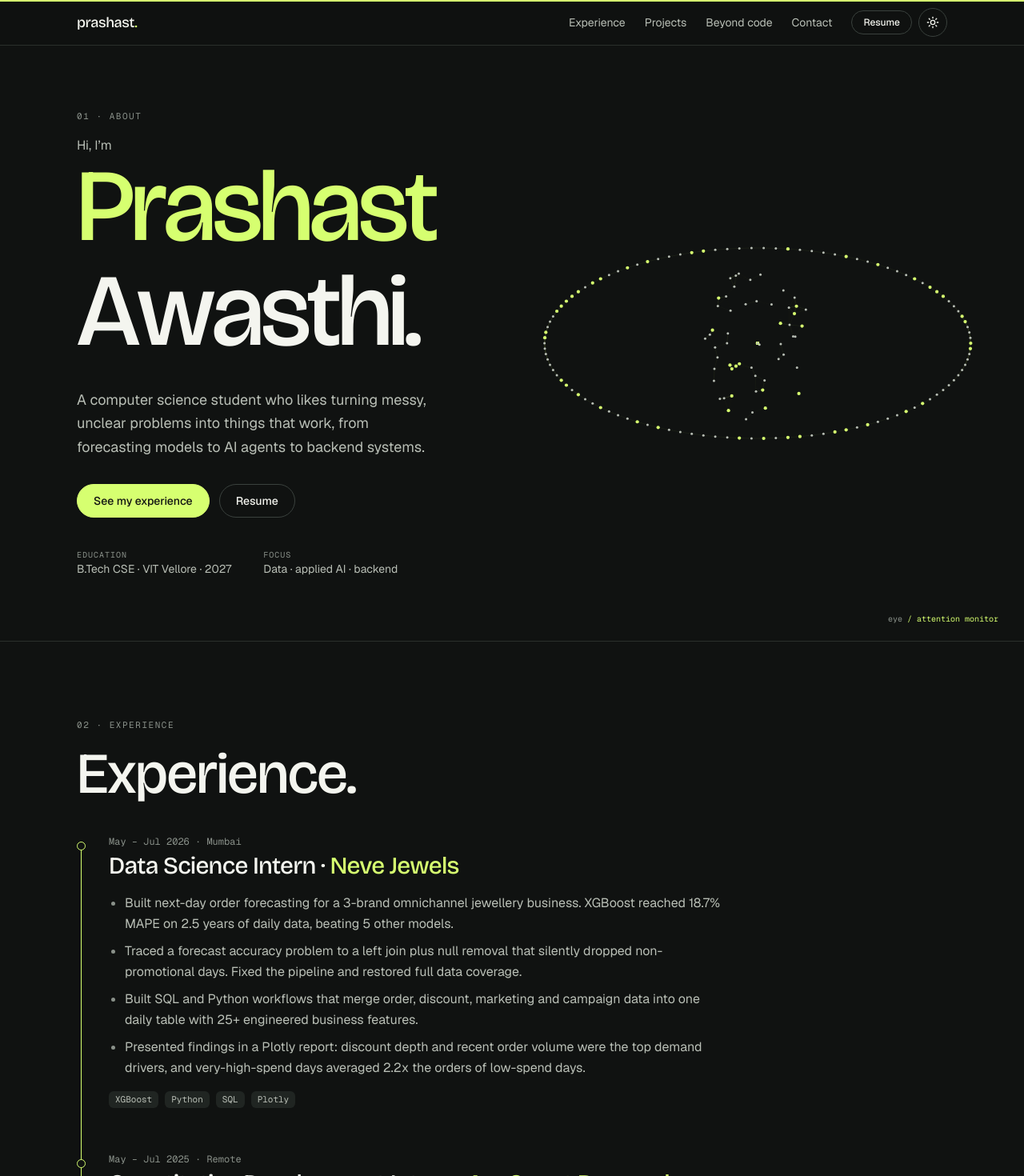
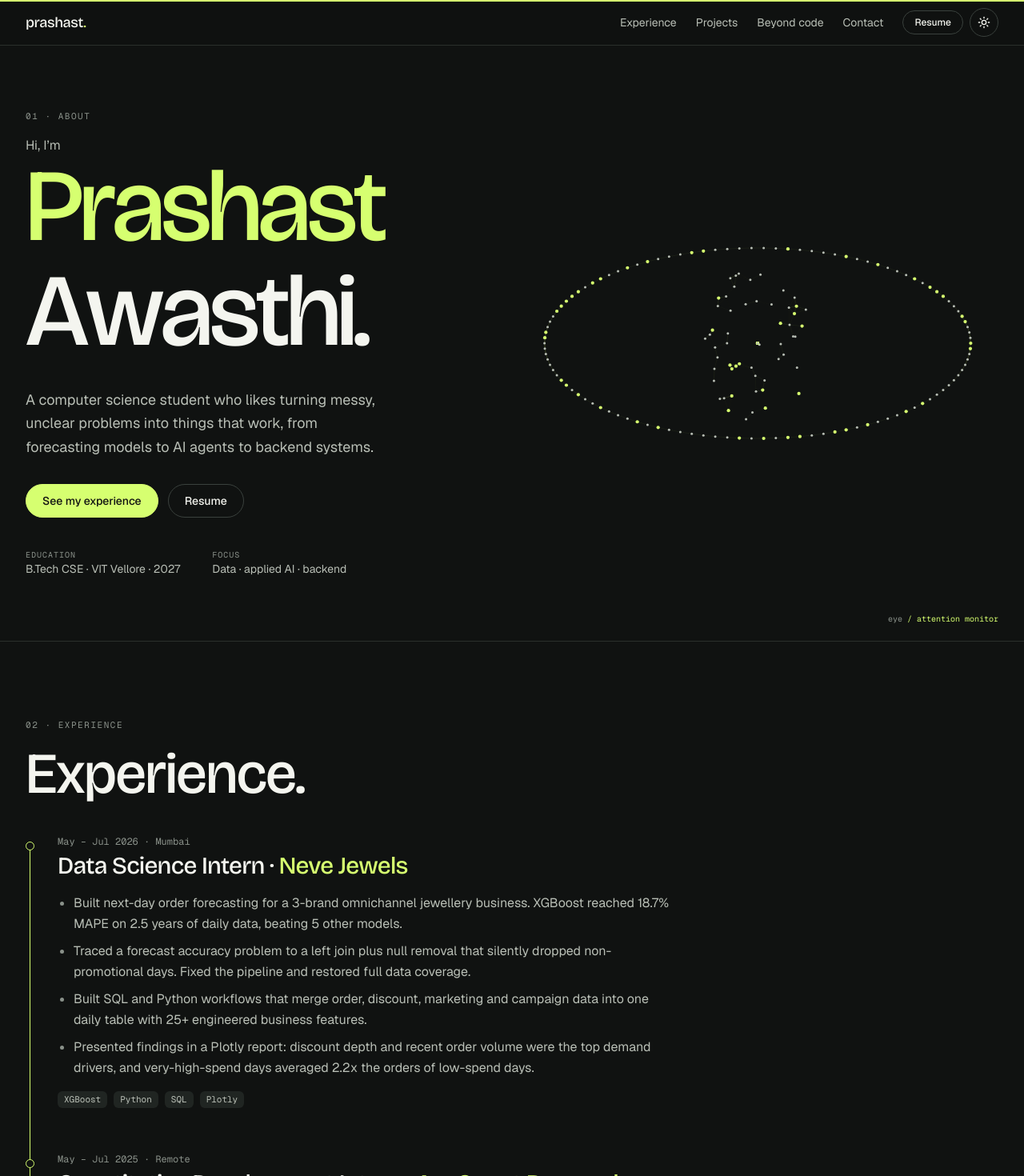
Before and after one commit to awasthiprashast/awasthiprashast.github.io, a Next.js app: page / in a window 1280 px wide. Shown: the top 1470 px of the page at 80% size. Built offline with nearby package versions, Linux system fonts and the light colour scheme.

Commit message:
Widen layout and align hero visual on large screens

```diff
--- a/components/Beyond.tsx
+++ b/components/Beyond.tsx
@@ -5,7 +5,7 @@ import { beyond } from "@/data/beyond";
 export function Beyond() {
   return (
     <section id="beyond" className="border-b border-line py-24">
-      <div className="mx-auto max-w-6xl px-5 sm:px-8">
+      <div className="mx-auto max-w-[1400px] px-5 sm:px-8">
         <SectionHeading index="04" eyebrow="Beyond code">
           Beyond code.
         </SectionHeading>
--- a/components/Contact.tsx
+++ b/components/Contact.tsx
@@ -17,7 +17,7 @@ export function Contact() {
 
   return (
     <section id="contact" className="py-28">
-      <div className="mx-auto max-w-6xl px-5 sm:px-8">
+      <div className="mx-auto max-w-[1400px] px-5 sm:px-8">
         <Reveal>
           <p className="mb-4 font-mono text-[11px] tracking-[0.14em] text-dim uppercase">06 · Contact</p>
           <h2 className="font-display text-5xl leading-[1.05] font-medium tracking-tight sm:text-7xl">
--- a/components/Experience.tsx
+++ b/components/Experience.tsx
@@ -8,7 +8,7 @@ import { experience } from "@/data/experience";
 export function Experience() {
   return (
     <section id="experience" className="border-b border-line py-24">
-      <div className="mx-auto max-w-6xl px-5 sm:px-8">
+      <div className="mx-auto max-w-[1400px] px-5 sm:px-8">
         <SectionHeading index="02" eyebrow="Experience">
           Experience.
         </SectionHeading>
--- a/components/Footer.tsx
+++ b/components/Footer.tsx
@@ -4,7 +4,7 @@ import { site } from "@/data/site";
 export function Footer() {
   return (
     <footer className="border-t border-line">
-      <div className="mx-auto flex max-w-6xl flex-wrap items-center justify-between gap-3 px-5 py-6 text-xs text-dim sm:px-8">
+      <div className="mx-auto flex max-w-[1400px] flex-wrap items-center justify-between gap-3 px-5 py-6 text-xs text-dim sm:px-8">
         <p>
           © <Year /> {site.name}
         </p>
--- a/components/Hero.tsx
+++ b/components/Hero.tsx
@@ -32,10 +32,11 @@ const fade = (delay: number) => ({
 export function Hero() {
   return (
     <section id="top" className="relative overflow-hidden border-b border-line">
+      <div className="relative mx-auto max-w-[1400px]">
       <div className="absolute inset-y-0 right-0 w-full opacity-25 md:w-[52%] md:opacity-100">
         <PointField />
       </div>
-      <div className="relative mx-auto flex min-h-[calc(100svh-3.5rem)] max-w-6xl flex-col justify-center px-5 py-20 sm:px-8">
+      <div className="relative flex min-h-[calc(100svh-3.5rem)] flex-col justify-center px-5 py-20 sm:px-8">
         <motion.p
           {...fade(0)}
           className="mb-4 font-mono text-[11px] tracking-[0.14em] text-dim uppercase"
@@ -47,7 +48,7 @@ export function Hero() {
         </motion.p>
         <h1
           aria-label={site.name}
-          className="mt-1 font-display text-[clamp(3.5rem,11vw,8rem)] leading-[0.95] font-medium tracking-[-0.04em]"
+          className="mt-1 font-display text-[clamp(3.5rem,11vw,8rem)] leading-[0.95] 2xl:text-[10rem] font-medium tracking-[-0.04em]"
         >
           <Word text={site.firstName} start={0.1} accent />
           <Word text={site.lastName} start={0.45} />
@@ -79,6 +80,7 @@ export function Hero() {
           </div>
         </motion.dl>
       </div>
+      </div>
     </section>
   );
 }
--- a/components/Nav.tsx
+++ b/components/Nav.tsx
@@ -19,7 +19,7 @@ export function Nav() {
     <header className="sticky top-0 z-40 border-b border-line bg-bg/80 backdrop-blur-md">
       <nav
         aria-label="Primary"
-        className="mx-auto flex h-14 max-w-6xl items-center justify-between px-5 sm:px-8"
+        className="mx-auto flex h-14 max-w-[1400px] items-center justify-between px-5 sm:px-8"
       >
         <a href="#top" className="font-display text-lg font-medium tracking-tight">
           prashast<span className="text-accent">.</span>
--- a/components/Projects.tsx
+++ b/components/Projects.tsx
@@ -176,7 +176,7 @@ export function Projects() {
 
   return (
     <section id="projects" className="border-b border-line py-24">
-      <div className="mx-auto max-w-6xl px-5 sm:px-8">
+      <div className="mx-auto max-w-[1400px] px-5 sm:px-8">
         <SectionHeading index="03" eyebrow="Projects">
           Projects.
         </SectionHeading>
--- a/components/Toolkit.tsx
+++ b/components/Toolkit.tsx
@@ -4,7 +4,7 @@ import { skills } from "@/data/skills";
 export function Toolkit() {
   return (
     <section id="toolkit" className="border-b border-line py-24">
-      <div className="mx-auto max-w-6xl px-5 sm:px-8">
+      <div className="mx-auto max-w-[1400px] px-5 sm:px-8">
         <SectionHeading index="05" eyebrow="Toolkit">
           Toolkit.
         </SectionHeading>
```
